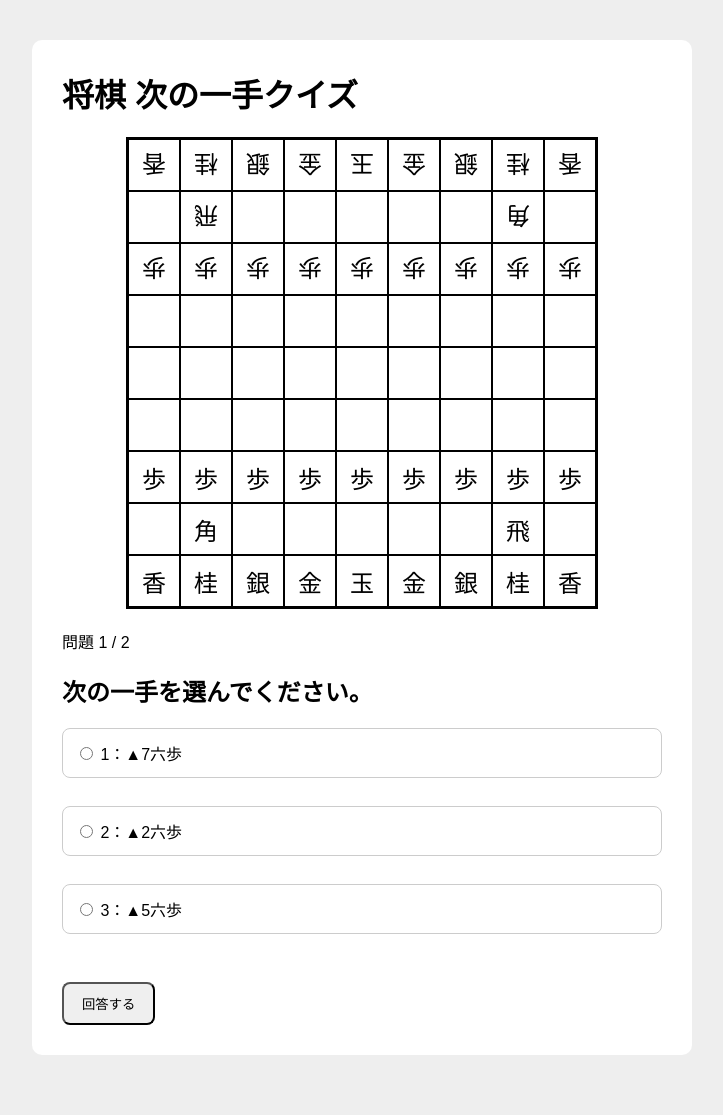
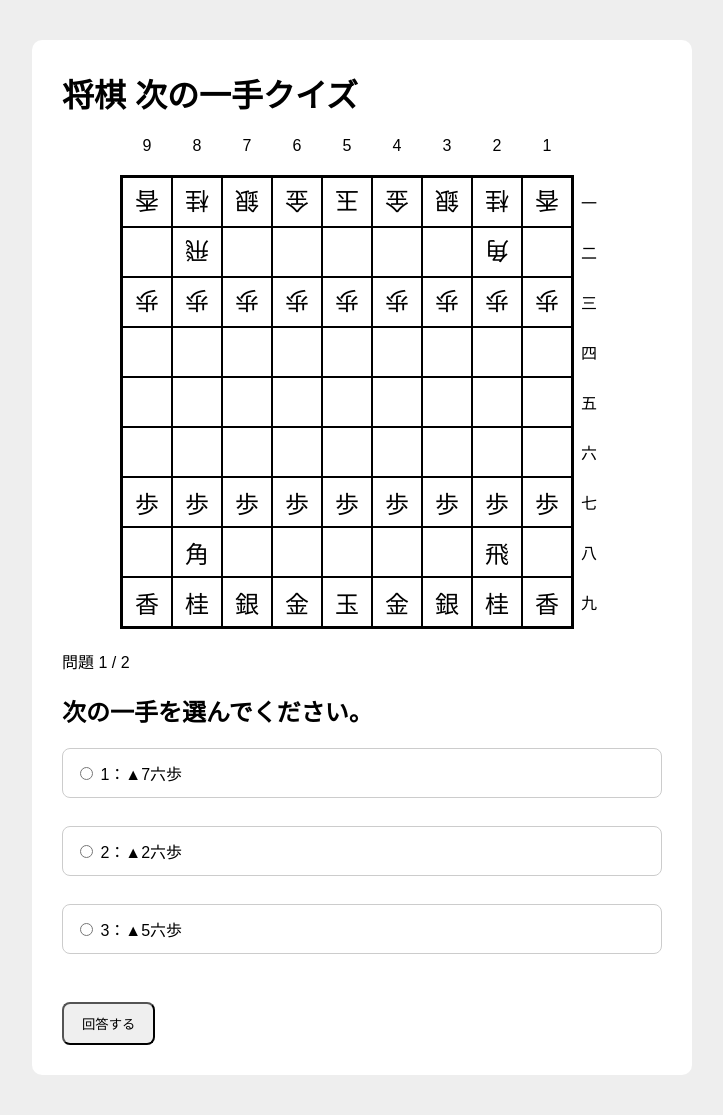
Before and after one commit to yusei-nojiri/shogi_quiz, a Flask app: page / in a window 1280 px wide. Shown: the whole page, without its empty margins (278-1001 px from the left). Before the commit the page ends 1055 px from the top, so only its background shows below. Run offline with Flask 3, Linux system fonts and the light colour scheme.

Commit message:
将棋盤に筋と段を表示

```diff
--- a/static/style.css
+++ b/static/style.css
@@ -51,6 +51,7 @@ button {
     width: 50px;
     height: 50px;
     border: 1px solid black;
+	box-sizing: border-box;
 
     display: flex;
     align-items: center;
@@ -65,3 +66,45 @@ button {
 .piece.gote {
     transform: rotate(180deg);
 }
+
+.board-wrapper {
+    width: fit-content;
+    margin: 20px auto;
+}
+
+.file-numbers {
+    width: 450px;
+    margin-left: 2px;
+    display: flex;
+}
+
+.file-numbers span {
+    width: 50px;
+    text-align: center;
+}
+
+.board-area {
+    display: flex;
+    align-items: flex-start;
+}
+
+.board {
+    margin: 20px 0 0 0;
+}
+
+.rank-numbers {
+    display: flex;
+    flex-direction: column;
+    margin-top: 22px;
+}
+
+.rank-numbers span {
+    width: 30px;
+    height: 50px;
+
+    display: flex;
+    align-items: center;
+    justify-content: center;
+
+    box-sizing: border-box;
+}
--- a/templates/index.html
+++ b/templates/index.html
@@ -10,10 +10,25 @@
 	<div class="container">
     	<h1>将棋 次の一手クイズ</h1>
 
+		<div class="board-wrapper">
+
+		    <div class="file-numbers">
+		        <span>9</span>
+		        <span>8</span>
+		        <span>7</span>
+		        <span>6</span>
+		        <span>5</span>
+		        <span>4</span>
+		        <span>3</span>
+		        <span>2</span>
+		        <span>1</span>
+		    </div>
+
+		    <div class="board-area">
+
 		        <div class="board">
 		            {% for row in board %}
 		                <div class="board-row">
-
 		                    {% for piece, side in row %}
 		                        <div class="square">
 		                            <span class="piece {{ side }}">
@@ -21,9 +36,24 @@
 		                            </span>
 		                        </div>
 		                    {% endfor %}
+		                </div>
+		            {% endfor %}
+		        </div>
+
+		        <div class="rank-numbers">
+		            <span>一</span>
+		            <span>二</span>
+		            <span>三</span>
+		            <span>四</span>
+		            <span>五</span>
+		            <span>六</span>
+		            <span>七</span>
+		            <span>八</span>
+		            <span>九</span>
+		        </div>
 
 		    </div>
-		    {% endfor %}
+
 		</div>
 
 		<p>問題 {{ question_index + 1 }} / {{ total_questions }}</p>
```
Lines whose indentation alone changed are shown as unchanged.
